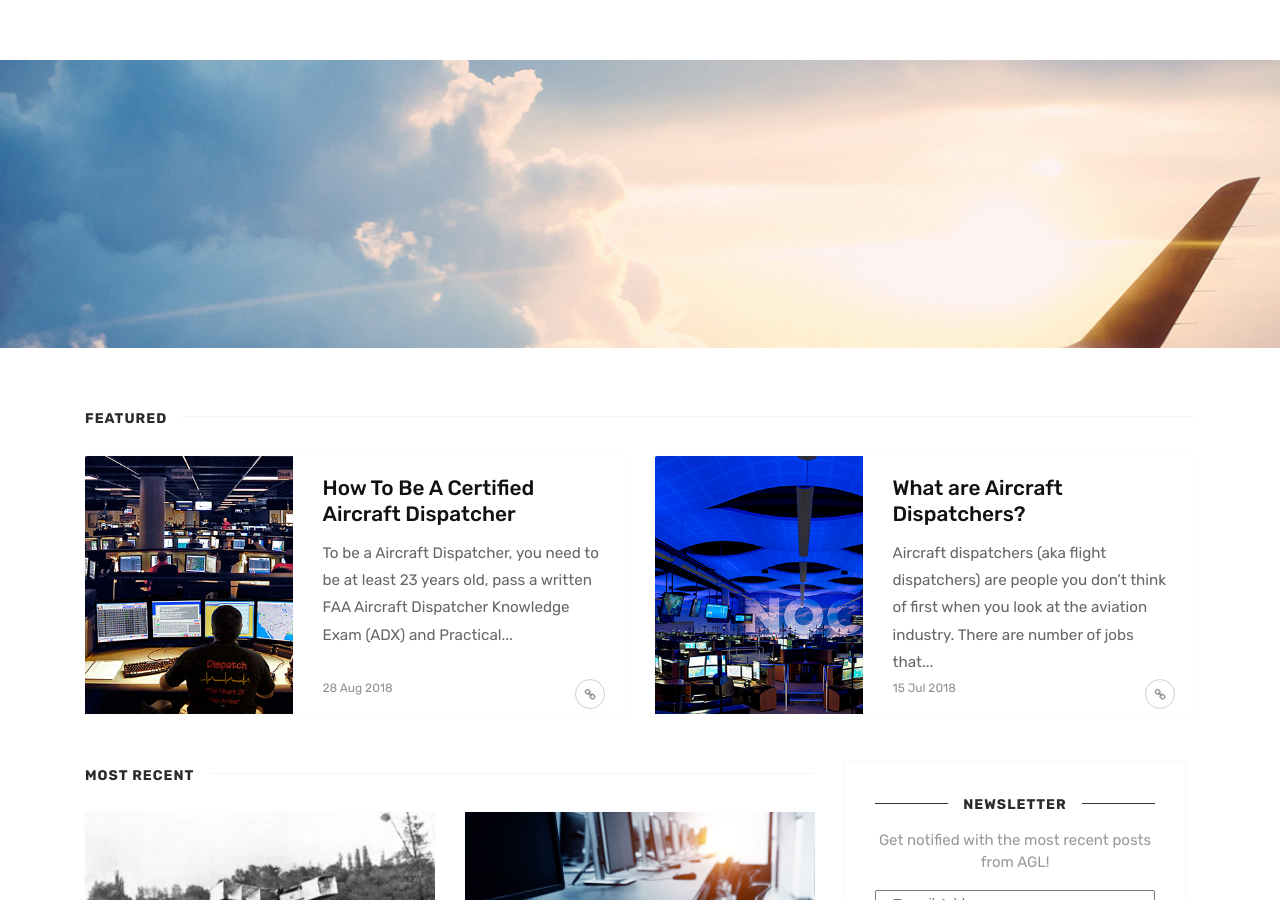
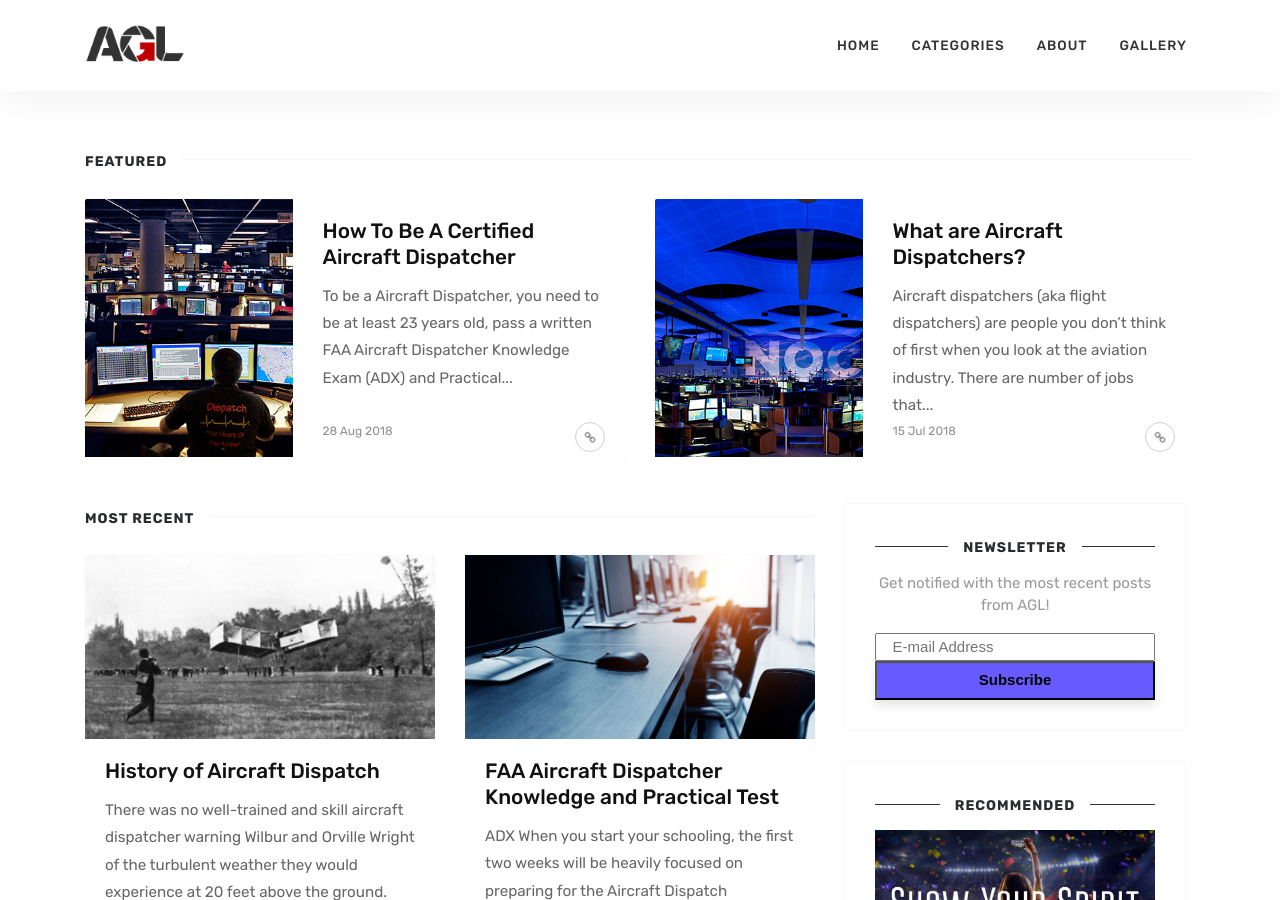
Before and after one commit to anhdeee/dx, a Jekyll site: the page built from index.html, in a window 1280 px wide and 900 px high. Built offline with Jekyll 4.4.1, drawn with Linux system fonts in a browser that asks for light colours; the list of posts is cut into pages by our own code; comment, search, counter and statistics services are not loaded.

Commit message:
Update index.html

```diff
--- a/index.html
+++ b/index.html
@@ -10,9 +10,9 @@
 
 <!-- Home Jumbotron
 ================================================== -->
-<section class="intro">
+<!-- <section class="intro">
 </section>
-
+-->
 <!-- We reopen main-content and container -->
 
 <div class="container">
```
